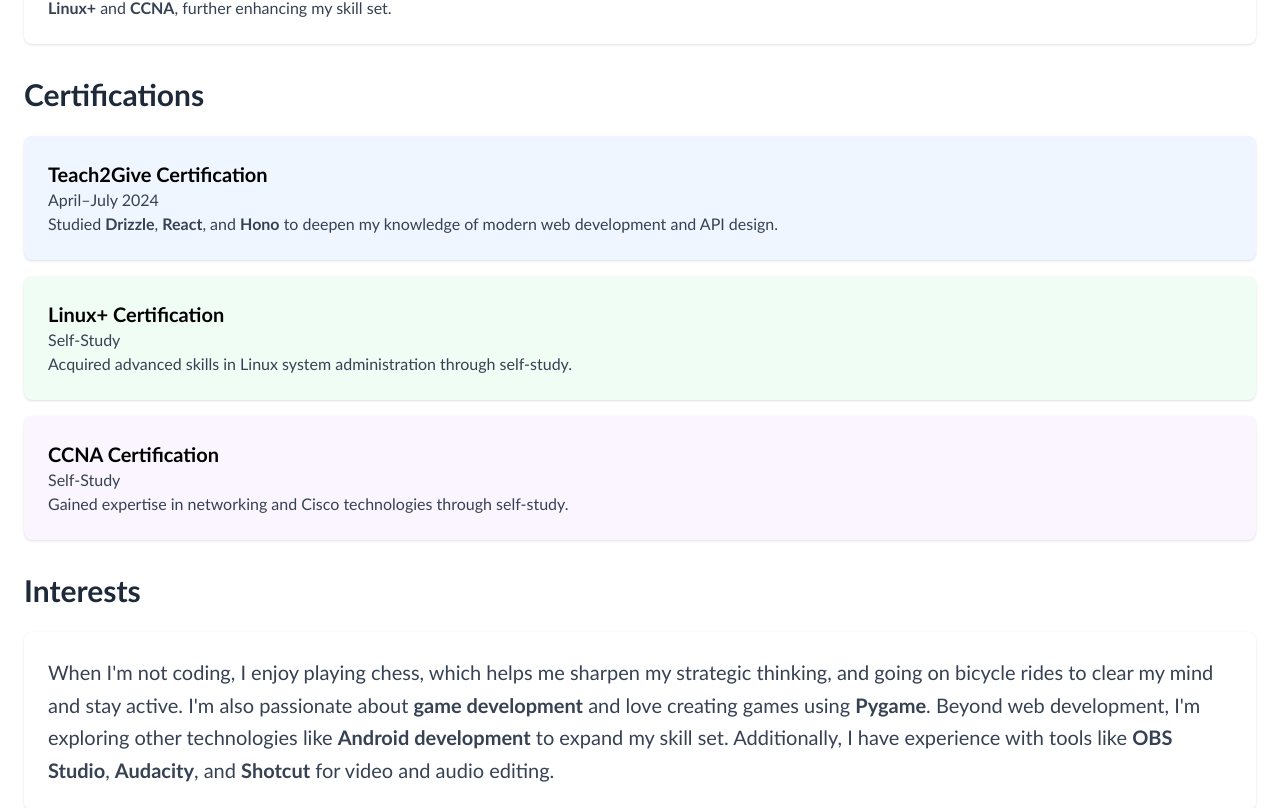
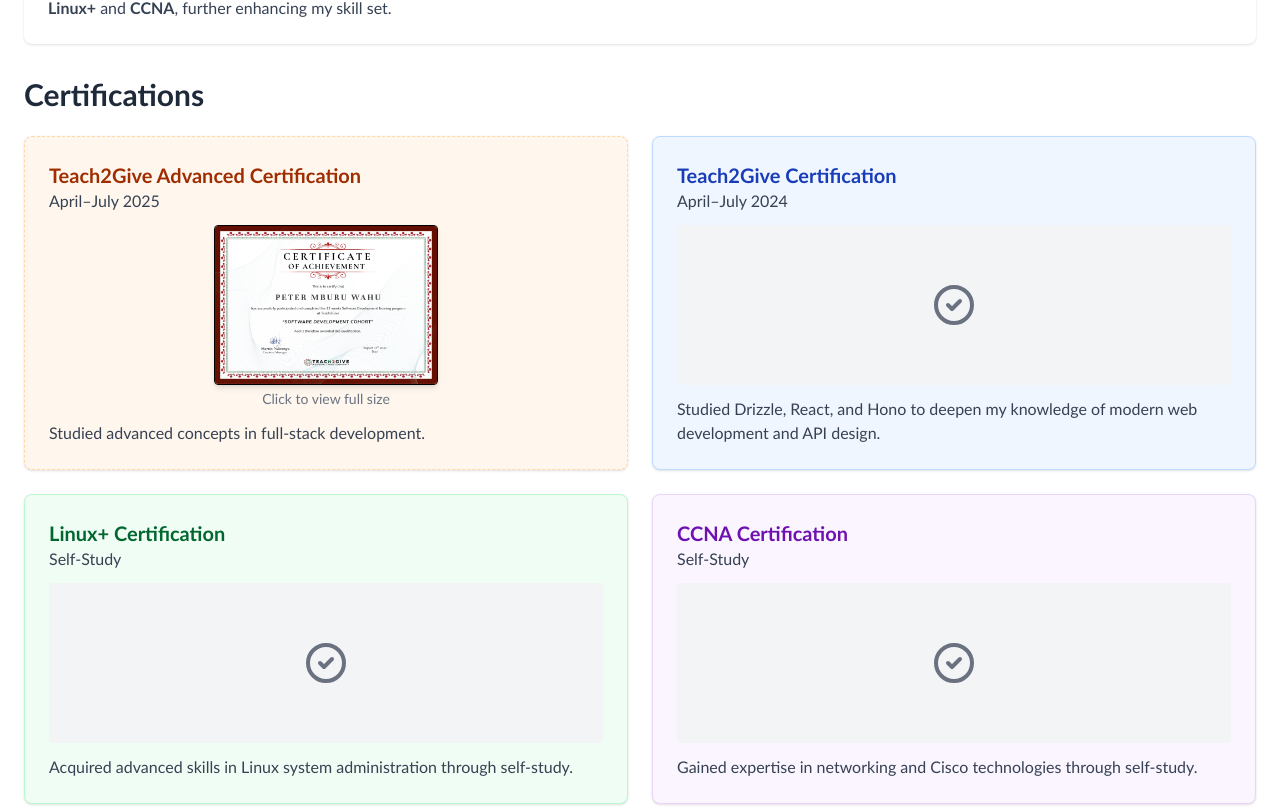
Before and after one commit to Pe-te-r/portfolio, a React (Vite) app: page /about in a window 1280 px wide. Shown: the part 2052-2860 px from the top of the page. Built offline with nearby package versions, Linux system fonts and the light colour scheme.

Commit message:
cert images

```diff
--- a/src/pages/About.tsx
+++ b/src/pages/About.tsx
@@ -1,16 +1,24 @@
-import React from "react";
-import { motion } from "framer-motion";
+import React, { useState } from "react";
+import { AnimatePresence, motion } from "framer-motion";
 import { Link } from "react-router-dom";
+import image from '../assets/WhatsApp Image 2025-08-17 at 15.55.17.jpeg'
 
-// Categorized skills
-const skills = {
-    languages: ["Html","Css","Scss","JavaScript", "TypeScript", "Python"],
-    frameworks: ["React", "Svelte",  "Express", "Hono", "Drizzle", "Flask","FastApi","Nestjs","Node.js"],
-    tools: ["Git", "Linux", "OBS Studio", "Audacity", "Shotcut"],
-    additional: ["Pygame (Game Development)","Machine Learning (Learning)"],
-  };
 
 // Animation variants
+
+const cardVariants = {
+  hidden: { opacity: 0, scale: 0.8 },
+  visible: { opacity: 1, scale: 1, transition: { duration: 0.5 } },
+  hover: { scale: 1.02, boxShadow: "0px 5px 15px rgba(0, 0, 0, 0.1)" },
+};
+
+const modalVariants = {
+  hidden: { opacity: 0, scale: 0.8 },
+  visible: { opacity: 1, scale: 1, transition: { duration: 0.3 } },
+  exit: { opacity: 0, scale: 0.8, transition: { duration: 0.2 } },
+};
+
+
 const containerVariants = {
   hidden: { opacity: 0 },
   visible: { opacity: 1, transition: { staggerChildren: 0.2 } },
@@ -22,6 +30,72 @@
 };
 
 const AboutMe: React.FC = () => {
+
+  // Categorized skills
+const skills = {
+    languages: ["Html","Css","Scss","JavaScript", "TypeScript", "Python"],
+    frameworks: ["React", "Svelte",  "Express", "Hono", "Drizzle", "Flask","FastApi","Nestjs","Node.js"],
+    tools: ["Git", "Linux", "OBS Studio", "Audacity", "Shotcut"],
+    additional: ["Pygame (Game Development)","Machine Learning (Learning)"],
+  };
+
+  const certifications = [
+
+  {
+    id: 1,
+    title: "Teach2Give Advanced Certification",
+    period: "April–July 2025",
+    description: "Studied advanced concepts in full-stack development.",
+    bgColor: "bg-orange-50",
+    borderColor: "border-orange-200",
+    textColor: "text-orange-800",
+    hasImage: true,
+    image:image,
+    isExpected: true,
+  },
+    {
+    id: 2,
+    title: "Teach2Give Certification",
+    period: "April–July 2024",
+    description: "Studied Drizzle, React, and Hono to deepen my knowledge of modern web development and API design.",
+    bgColor: "bg-blue-50",
+    borderColor: "border-blue-200",
+    textColor: "text-blue-800",
+    hasImage: false,
+  },
+  {
+    id: 3,
+    title: "Linux+ Certification",
+    period: "Self-Study",
+    description: "Acquired advanced skills in Linux system administration through self-study.",
+    bgColor: "bg-green-50",
+    borderColor: "border-green-200",
+    textColor: "text-green-800",
+    hasImage: false,
+  },
+  {
+    id: 4,
+    title: "CCNA Certification",
+    period: "Self-Study",
+    description: "Gained expertise in networking and Cisco technologies through self-study.",
+    bgColor: "bg-purple-50",
+    borderColor: "border-purple-200",
+    textColor: "text-purple-800",
+    hasImage: false,
+  },
+];
+
+
+    const [selectedImage, setSelectedImage] = useState<string | null>(null);
+
+  const openModal = (image: string) => {
+    setSelectedImage(image);
+  };
+
+  const closeModal = () => {
+    setSelectedImage(null);
+  };
+
   return (
     <motion.div
       className="container mx-auto px-6 mt-5 font-inter"
@@ -252,7 +326,68 @@
       </motion.section>
 
       {/* Certifications */}
+            {/* Certifications Section */}
       <motion.section className="mb-8" variants={itemVariants}>
+        <h2 className="text-2xl md:text-3xl font-semibold mb-6 text-gray-800">
+          Certifications
+        </h2>
+        <div className="grid grid-cols-1 md:grid-cols-2 gap-6">
+          {certifications.map((cert: any) => (
+            <motion.div
+              key={cert.id}
+              className={`p-6 rounded-lg shadow-sm border ${cert.bgColor} ${cert.borderColor} ${cert.isExpected ? "border-dashed" : ""}`}
+              variants={cardVariants}
+              initial="hidden"
+              animate="visible"
+              whileHover="hover"
+            >
+              <h3 className={`text-xl font-semibold ${cert.textColor}`}>{cert.title}</h3>
+              <p className="text-gray-700 mb-3">{cert.period}</p>
+
+              {cert.hasImage ? (
+                <motion.div
+                  className="mb-3 cursor-pointer"
+                  whileHover={{ scale: 1.05 }}
+                  whileTap={{ scale: 0.95 }}
+                  onClick={() => openModal(cert.image)}
+                >
+                  <img
+                    src={cert.image}
+                    alt={`${cert.title} certificate`}
+                    className="rounded border max-w-full h-40 object-contain mx-auto shadow-md"
+                  />
+                  <p className="text-sm text-center text-gray-500 mt-1">Click to view full size</p>
+                </motion.div>
+              ) : cert.isExpected ? (
+                <motion.div
+                  className="flex flex-col items-center justify-center h-40 my-3 rounded bg-gray-100 text-gray-500"
+                  initial={{ opacity: 0.7 }}
+                  animate={{ opacity: 1 }}
+                  transition={{ repeat: Infinity, repeatType: "reverse", duration: 1.5 }}
+                >
+                  <svg xmlns="http://www.w3.org/2000/svg" className="h-12 w-12 mb-2" fill="none" viewBox="0 0 24 24" stroke="currentColor" strokeWidth={2}>
+                    <path strokeLinecap="round" strokeLinejoin="round" d="M13 16h-1v-4h-1m1-4h.01M21 12a9 9 0 11-18 0 9 9 0 0118 0z" />
+                  </svg>
+                  <span className="italic">Certificate In Progress</span>
+                </motion.div>
+              ) : (
+                <motion.div
+                  className="flex items-center justify-center h-40 my-3 rounded bg-gray-100 text-gray-500"
+                  whileHover={{ scale: 1.02 }}
+                >
+                  <svg xmlns="http://www.w3.org/2000/svg" className="h-12 w-12" fill="none" viewBox="0 0 24 24" stroke="currentColor" strokeWidth={2}>
+                    <path strokeLinecap="round" strokeLinejoin="round" d="M9 12l2 2 4-4m6 2a9 9 0 11-18 0 9 9 0 0118 0z" />
+                  </svg>
+                </motion.div>
+              )}
+
+              <p className="text-gray-700">{cert.description}</p>
+            </motion.div>
+          ))}
+        </div>
+      </motion.section>
+
+      {/* <motion.section className="mb-8" variants={itemVariants}>
         <h2 className="text-2xl md:text-3xl font-semibold mb-6 text-gray-800">
           Certifications
         </h2>
@@ -260,6 +395,7 @@
           <div className="bg-blue-50 p-6 rounded-lg shadow-sm">
             <h3 className="text-xl font-semibold">Teach2Give Certification</h3>
             <p className="text-gray-700">April–July 2024</p>
+            <img src={image} alt="Teach2Give 2025 Certificate" className="mt-2 rounded border max-w-xs" />
             <p className="text-gray-700">
               Studied <strong>Drizzle</strong>, <strong>React</strong>, and <strong>Hono</strong> to deepen my knowledge of modern
               web development and API design.
@@ -282,7 +418,7 @@
             </p>
           </div>
         </div>
-      </motion.section>
+      </motion.section> */}
 
       {/* Interests */}
       <motion.section className="mb-8" variants={itemVariants}>
@@ -344,6 +480,35 @@
           </p>
         </div>
       </motion.section>
+         <AnimatePresence>
+        {selectedImage && (
+          <motion.div
+            className="fixed inset-0 bg-black bg-opacity-75 flex items-center justify-center z-50 p-4"
+            initial="hidden"
+            animate="visible"
+            exit="exit"
+            variants={modalVariants}
+            onClick={closeModal}
+          >
+            <motion.div
+              className="bg-white p-2 rounded-lg max-w-4xl max-h-full"
+              onClick={(e) => e.stopPropagation()}
+            >
+              <button
+                className="absolute top-4 right-4 text-white text-3xl z-10"
+                onClick={closeModal}
+              >
+                &times;
+              </button>
+              <img
+                src={selectedImage}
+                alt="Certificate"
+                className="max-w-full max-h-screen rounded"
+              />
+            </motion.div>
+          </motion.div>
+        )}
+      </AnimatePresence>
     </motion.div>
   );
 };
```
Also changed, not shown: src/assets/WhatsApp Image 2025-08-17 at 15.55.17.jpeg (added).
